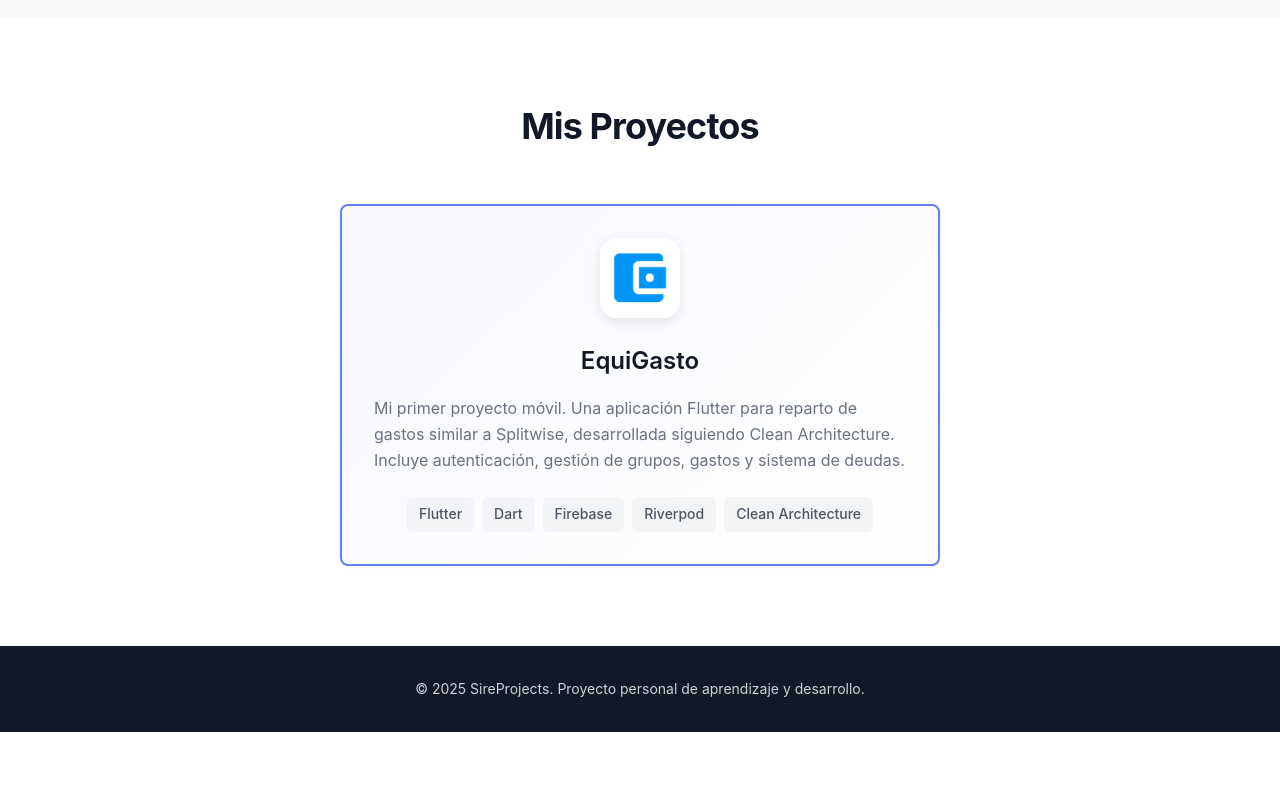
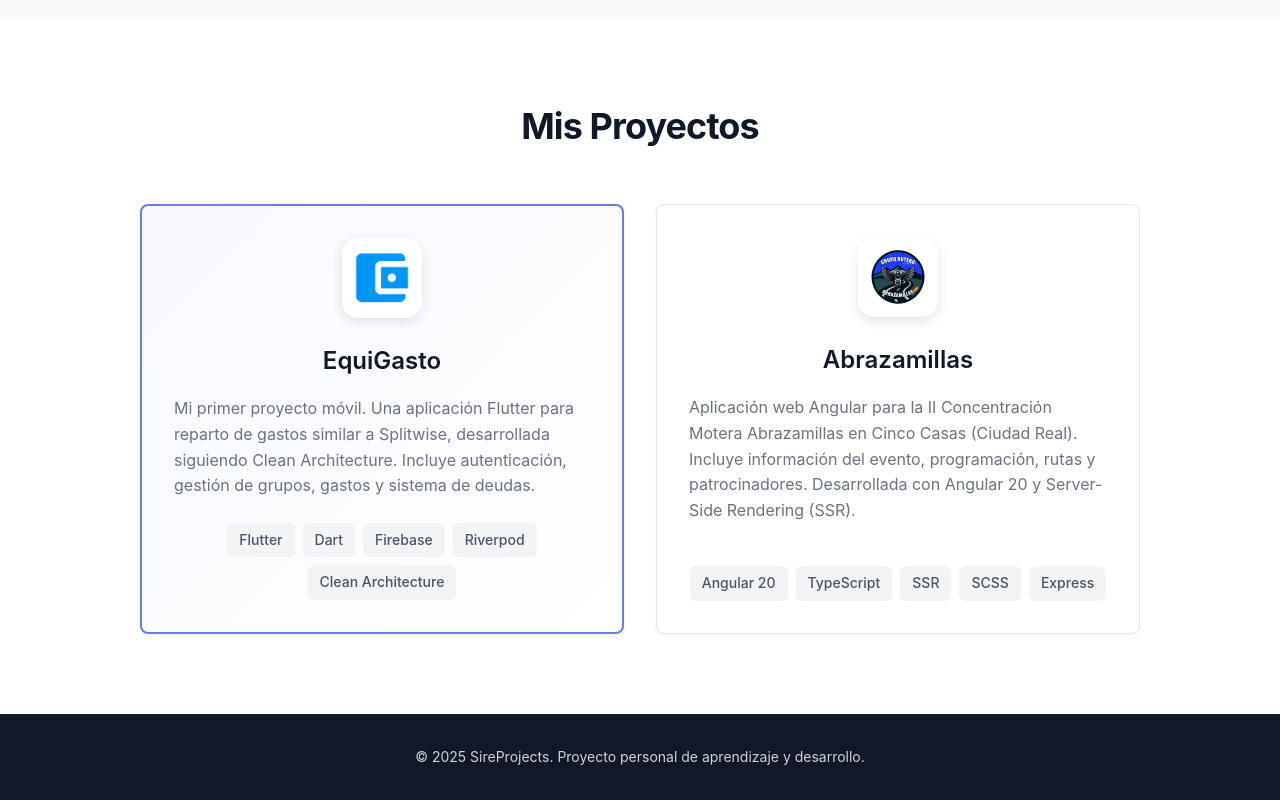
Before and after one commit to josible/sireprojectsweb, an Angular app: page / in a window 1280 px wide. Shown: the part 780-1580 px from the top of the page. Before the commit the page ends 1512 px from the top, so only its background shows below. Built offline with nearby package versions, Linux system fonts and the light colour scheme.

Commit message:
Abrazamillas

```diff
--- a/src/app/home/home.component.scss
+++ b/src/app/home/home.component.scss
@@ -76,7 +76,7 @@
   grid-template-columns: repeat(auto-fit, minmax(300px, 1fr));
   gap: 2rem;
   margin-top: 3rem;
-  max-width: 600px;
+  max-width: 1000px;
   margin-left: auto;
   margin-right: auto;
 }
--- a/src/app/home/home.component.ts
+++ b/src/app/home/home.component.ts
@@ -16,6 +16,13 @@ export class HomeComponent {
       technologies: ['Flutter', 'Dart', 'Firebase', 'Riverpod', 'Clean Architecture'],
       logo: 'assets/equigasto-logo.png',
       isMain: true
+    },
+    {
+      title: 'Abrazamillas',
+      description: 'Aplicación web Angular para la II Concentración Motera Abrazamillas en Cinco Casas (Ciudad Real). Incluye información del evento, programación, rutas y patrocinadores. Desarrollada con Angular 20 y Server-Side Rendering (SSR).',
+      technologies: ['Angular 20', 'TypeScript', 'SSR', 'SCSS', 'Express'],
+      logo: 'assets/abrazamillas-logo.png',
+      isMain: false
     }
   ];
 }
```
Also changed, not shown: src/assets/abrazamillas-logo.png (added).
